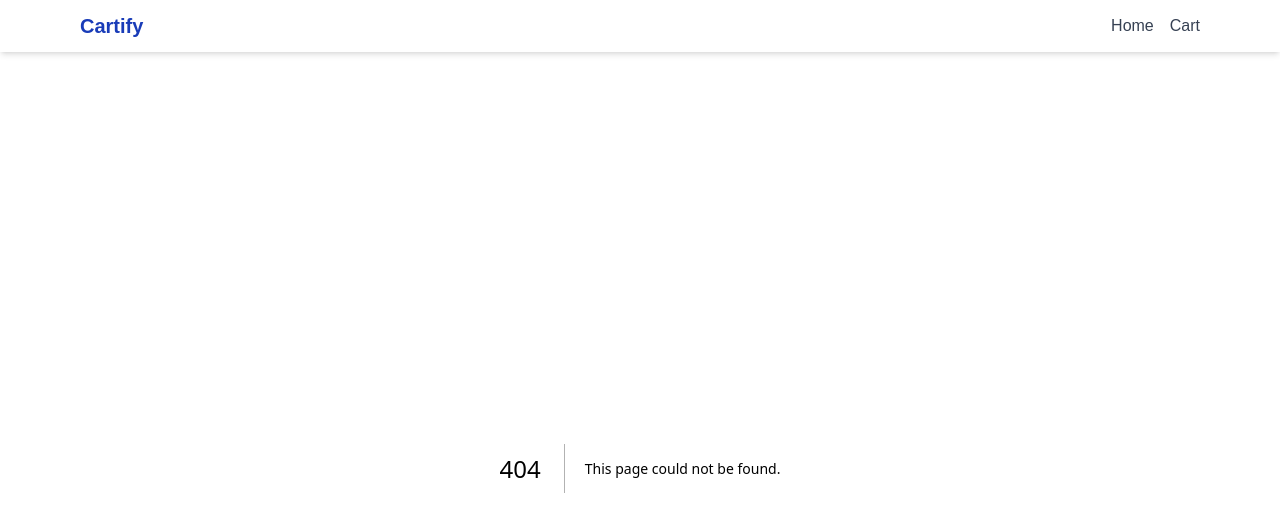
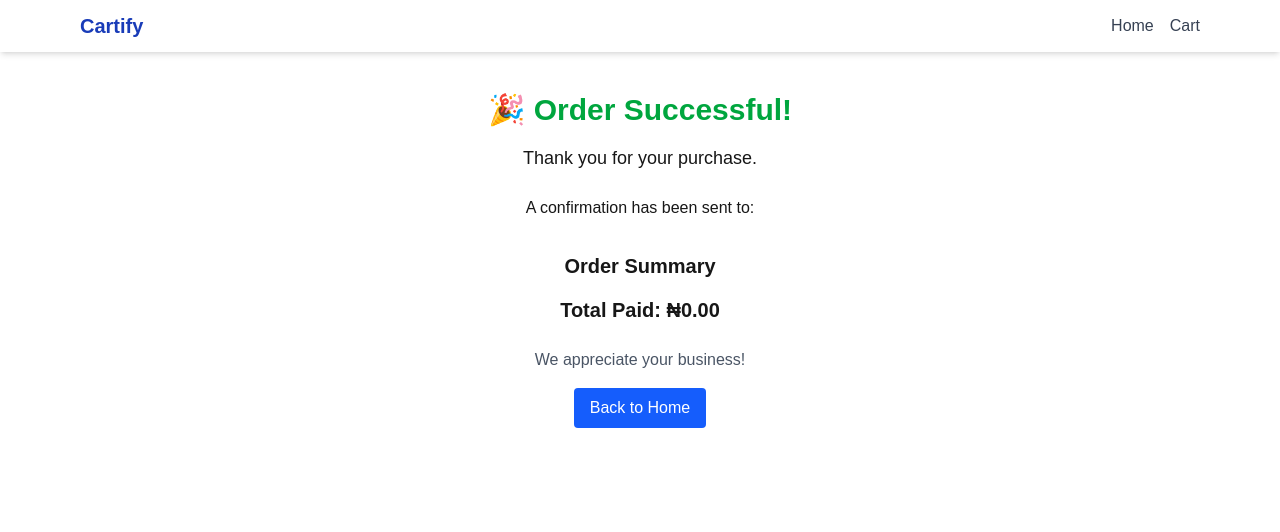
Before and after one commit to DIFoundation/cartify, a Next.js app: page /success in a window 1280 px wide. Before the commit this address had no page. Shown: the top 532 px of the page. Built offline with nearby package versions, Linux system fonts and the light colour scheme.

Commit message:
Success page that include order summary

```diff
--- a/src/app/checkout/page.js
+++ b/src/app/checkout/page.js
@@ -3,11 +3,15 @@
 import useCart from "@/hooks/useCart";
 import { useState } from "react";
 import toast from "react-hot-toast";
+import { useRouter } from "next/navigation";
+
 
 export default function CheckoutPage() {
   const { cart } = useCart();
   const [form, setForm] = useState({ name: "", email: "", coupon: "" });
   const [discount, setDiscount] = useState(0);
+
+    const router = useRouter();
 
   const handleChange = (e) => {
     setForm({ ...form, [e.target.name]: e.target.value });
@@ -33,8 +37,15 @@
       return toast.error("Please fill in all required fields");
     }
 
+    const subtotal = cart.reduce((sum, item) => sum + item.price * item.quantity, 0);
+  const total = subtotal - subtotal * discount;
+
     toast.success("Order placed successfully!");
-    // You could also clear localStorage/cart here
+
+  router.push(
+    `/success?name=${encodeURIComponent(form.name)}&email=${encodeURIComponent(form.email)}&total=${total}&products=${encodeURIComponent(JSON.stringify(cart))}`
+  );
+
   };
 
   const subtotal = cart.reduce(
--- /dev/null
+++ b/src/app/success/page.js
@@ -0,0 +1,47 @@
+"use client";
+
+import Link from "next/link";
+import { useSearchParams } from "next/navigation";
+
+export default function SuccessPage() {
+  const searchParams = useSearchParams();
+  const name = searchParams.get("name");
+  const email = searchParams.get("email");
+  const total = searchParams.get("total");
+  const products = JSON.parse(searchParams.get("products") || "[]");
+
+  return (
+    <div className="max-w-3xl mx-auto p-6 text-center">
+      <h1 className="text-3xl font-bold text-green-600 mb-4">
+        🎉 Order Successful!
+      </h1>
+      <p className="text-lg mb-6">
+        Thank you <strong>{name}</strong> for your purchase.
+      </p>
+      <p className="mb-2">
+        A confirmation has been sent to: <strong>{email}</strong>
+      </p>
+
+      <h2 className="text-xl font-semibold mt-8 mb-2">Order Summary</h2>
+      <ul className="text-left">
+        {products.map((item, index) => (
+          <li key={index} className="border-b py-2">
+            {item.name} (x{item.quantity}) - ₦{item.price * item.quantity}
+          </li>
+        ))}
+      </ul>
+
+      <p className="mt-4 text-xl font-bold">
+        Total Paid: ₦{Number(total).toFixed(2)}
+      </p>
+
+      <p className="mt-6 text-gray-600">We appreciate your business!</p>
+      <Link
+        href="/"
+        className="mt-4 inline-block bg-blue-600 text-white px-4 py-2 rounded hover:bg-blue-700 transition"
+      >
+        Back to Home
+      </Link>
+    </div>
+  );
+}
```
